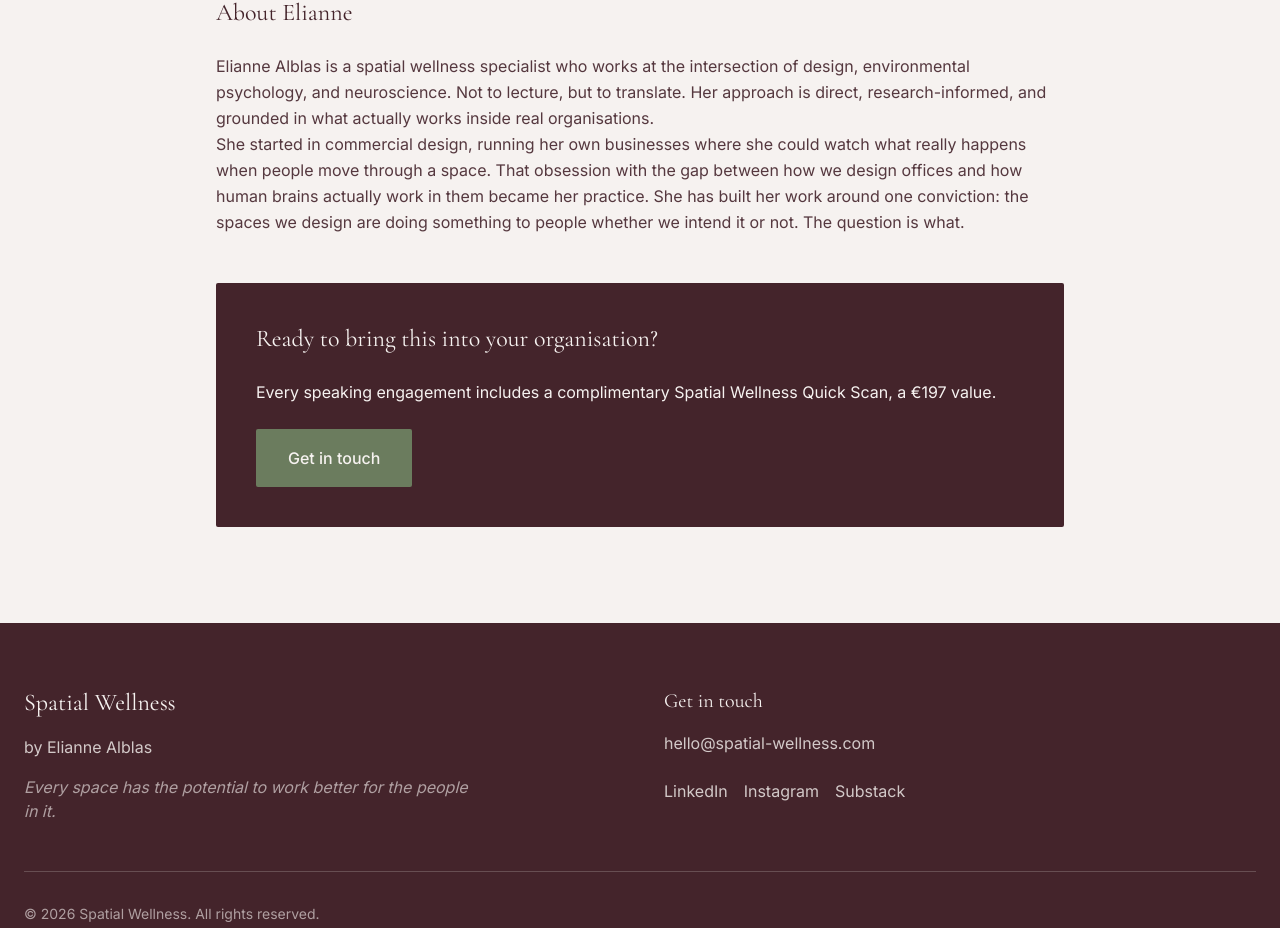
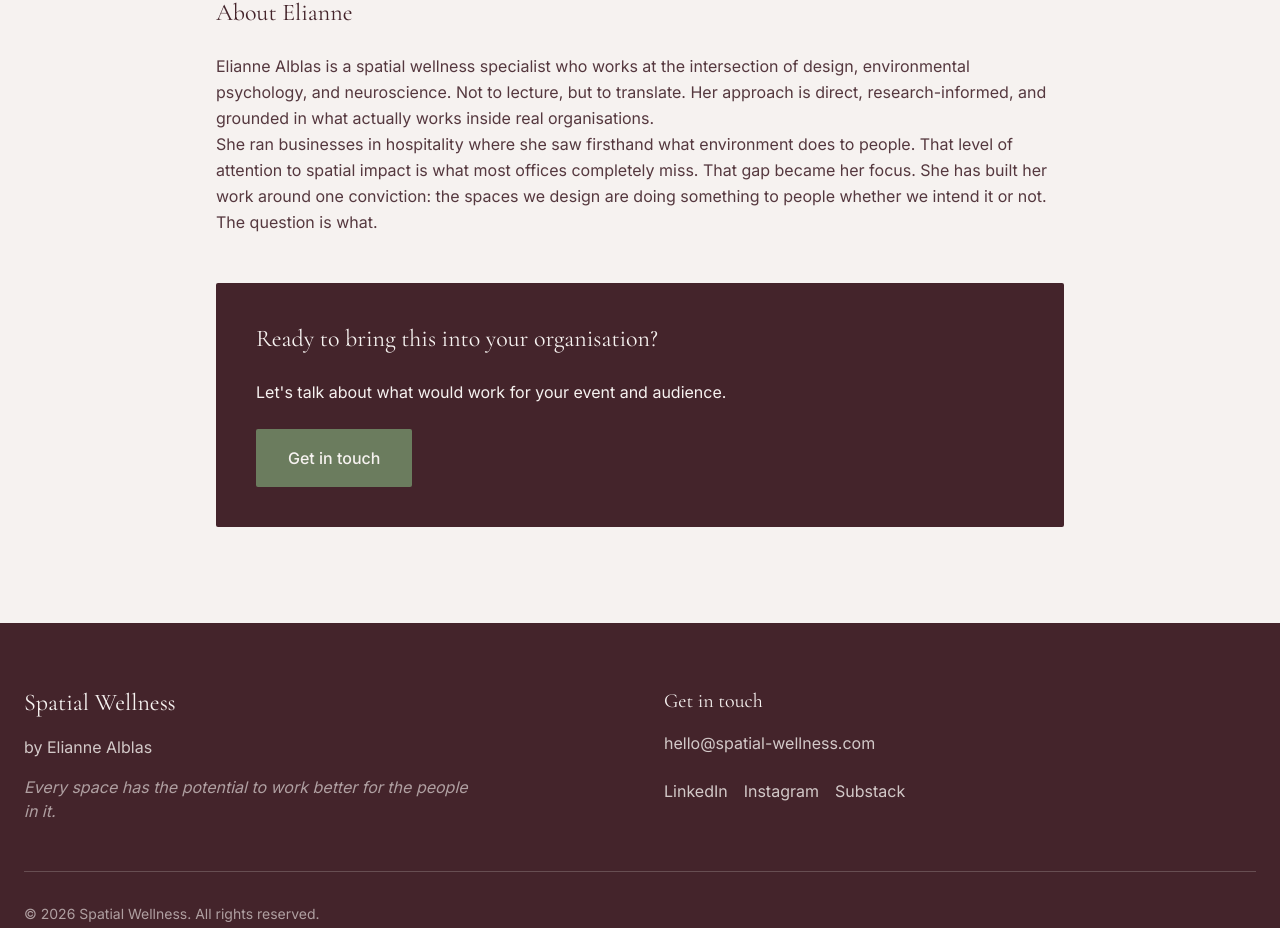
Before and after one commit to spatialwellness/spatial-wellness-site, a Next.js app: page /speaking in a window 1280 px wide. Shown: the part 2311-3239 px from the top of the page. Built offline with nearby package versions, Linux system fonts and the light colour scheme.

Commit message:
Fix: Remove audit reference from speaking page, correct backstory to hospitality (not commercial design)

```diff
--- a/app/about/page.tsx
+++ b/app/about/page.tsx
@@ -15,7 +15,7 @@ export default function About() {
             I'm Elianne Alblas. I design workspaces, but not in the way most people think about design.
           </p>
           <p>
-            I started in commercial interiors, running my own businesses and designing spaces where I could watch what actually happens when people move through a room. Not what the mood board promised. What really happened. And I kept noticing the same thing: people respond to the same environment in completely different ways.
+            I ran businesses in hospitality where I could watch what environment actually does to people. Not what the design promised. What really happened. And I kept noticing the same thing: people respond to the same environment in completely different ways.
           </p>
           <p>
             That became the question I couldn't let go of. Why does an open floor plan energize one person and drain another by 10 AM? Why does fluorescent lighting give some people headaches while others don't notice? Why do some offices feel calm and others feel like chaos?
--- a/app/page.tsx
+++ b/app/page.tsx
@@ -269,7 +269,7 @@ export default function Home() {
         </h2>
         <div className="prose prose-lg max-w-none text-burgundy/90 leading-relaxed space-y-6">
           <p>
-            I'm Elianne Alblas. I started in commercial design, running my own businesses where I could watch how people actually move through the spaces I helped create. And I kept noticing something most people miss: how differently people respond to the same environment.
+            I'm Elianne Alblas. I ran businesses in hospitality where I saw firsthand what environment does to people. And I kept noticing something most offices completely miss: how differently people respond to the same environment.
           </p>
           <p>
             That turned into an obsession. What is this room doing to people? Not aesthetically. Neurologically. Why does one person thrive in an open space while another quietly shuts down? Why do some environments energize teams and others drain them by lunch?
--- a/app/speaking/page.tsx
+++ b/app/speaking/page.tsx
@@ -85,7 +85,7 @@ export default function Speaking() {
               Elianne Alblas is a spatial wellness specialist who works at the intersection of design, environmental psychology, and neuroscience. Not to lecture, but to translate. Her approach is direct, research-informed, and grounded in what actually works inside real organisations.
             </p>
             <p>
-              She started in commercial design, running her own businesses where she could watch what really happens when people move through a space. That obsession with the gap between how we design offices and how human brains actually work in them became her practice. She has built her work around one conviction: the spaces we design are doing something to people whether we intend it or not. The question is what.
+              She ran businesses in hospitality where she saw firsthand what environment does to people. That level of attention to spatial impact is what most offices completely miss. That gap became her focus. She has built her work around one conviction: the spaces we design are doing something to people whether we intend it or not. The question is what.
             </p>
           </div>
 
@@ -94,7 +94,7 @@ export default function Speaking() {
               Ready to bring this into your organisation?
             </h3>
             <p className="mb-6">
-              Every speaking engagement includes a complimentary Spatial Wellness Quick Scan, a €197 value.
+              Let's talk about what would work for your event and audience.
             </p>
             <a
               href="mailto:hello@spatial-wellness.com"
```
